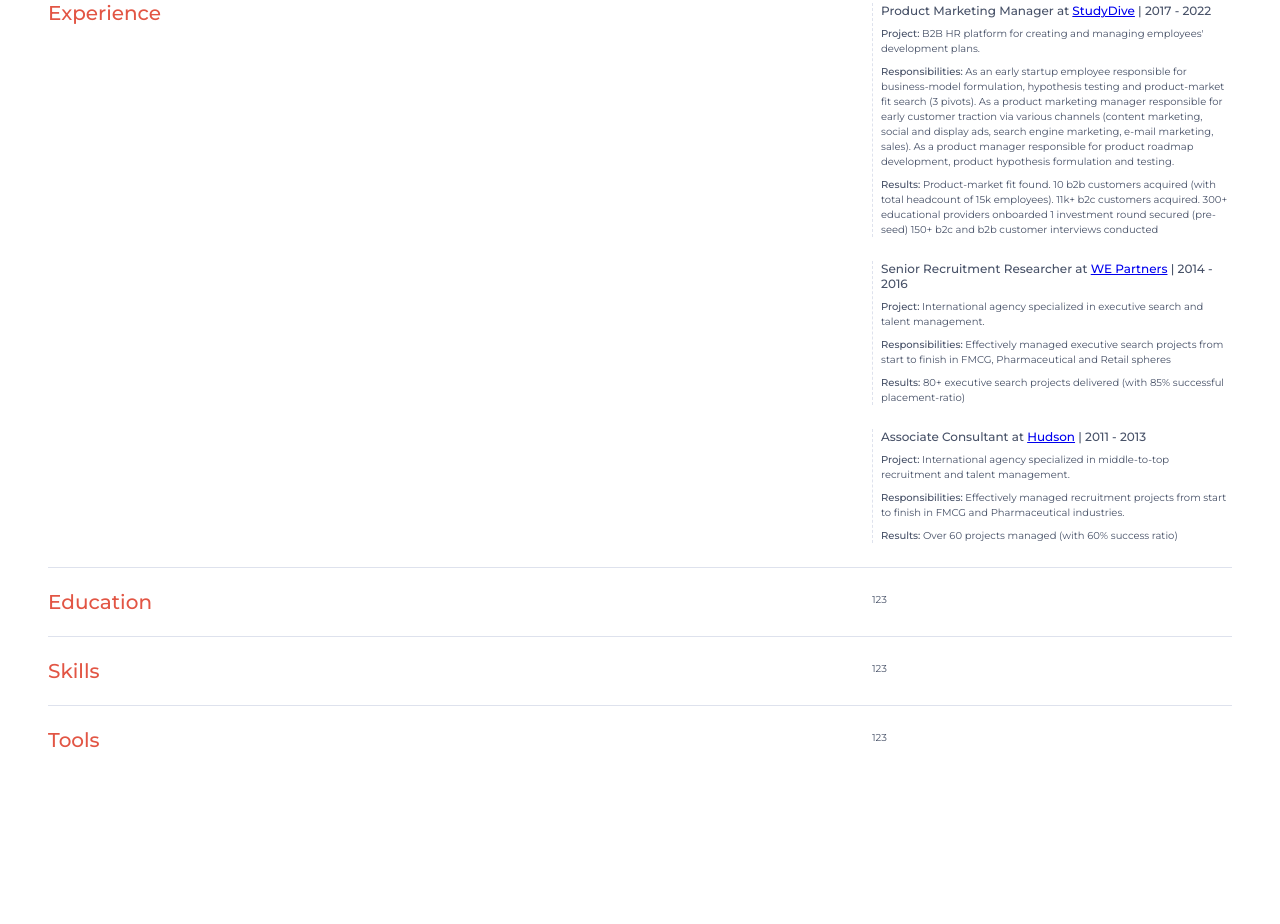
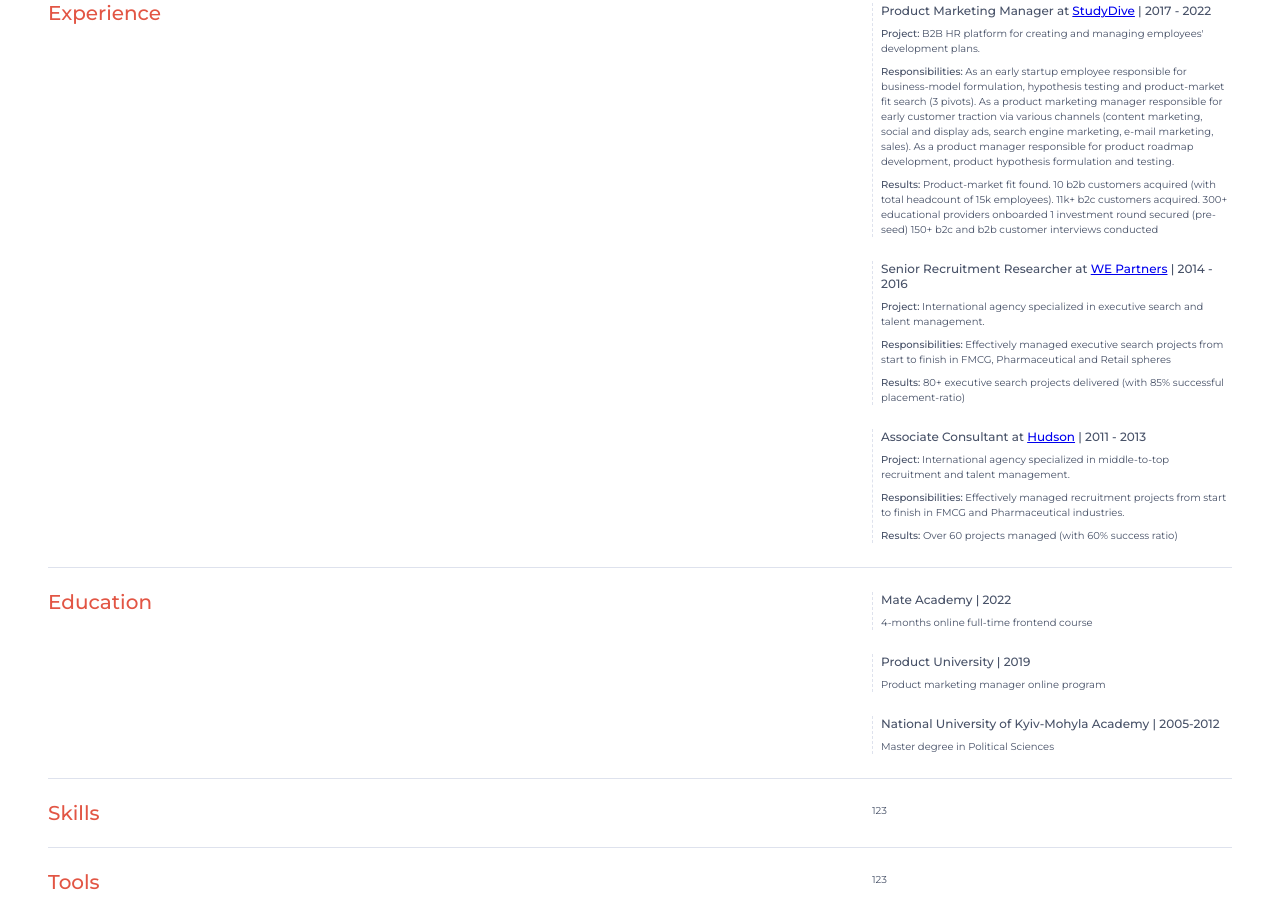
Before and after one commit to max-kravchenko/my-project, a plain HTML site: page index.html in a window 1280 px wide. Shown: the part 263-1187 px from the top of the page. Before the commit the page ends 1045 px from the top, so only its background shows below. Drawn offline with Linux system fonts and the light colour scheme.

Commit message:
Add CV education section

```diff
--- a/index.html
+++ b/index.html
@@ -48,7 +48,7 @@
     </article>
 
     <article class="job">
-      <h3 class="job__title">Associate Consultant at <a class="job_name" href="https://www.facebook.com/wepartnersua" target="_blank">Hudson</a> | 2011 - 2013</h3>
+      <h3 class="job__title">Associate Consultant at <a class="job_name" href="https://au.hudson.com/" target="_blank">Hudson</a> | 2011 - 2013</h3>
       <p class="job__description"> <strong>Project:</strong> International agency specialized in middle-to-top recruitment and talent management.
       </p>
       <p class="job__description"> <strong>Responsibilities:</strong> Effectively managed recruitment projects from start to finish in FMCG and Pharmaceutical industries.
@@ -61,7 +61,22 @@
 
 <section class="info">
   <h2 class="info__title">Education</h2>
-  <div class="info__content">123</div>
+  <div class="info__content">
+    <article class="study">
+      <h3 class="study__title">Mate Academy | 2022</h3>
+      <p class="study__description">4-months online full-time frontend course</p>
+    </article>
+
+    <article class="study">
+      <h3 class="study__title">Product University | 2019</h3>
+      <p class="study__description">Product marketing manager online program</p>
+    </article>
+
+    <article class="study">
+      <h3 class="study__title">National University of Kyiv-Mohyla Academy | 2005-2012</h3>
+      <p class="study__description">Master degree in Political Sciences</p>
+    </article>
+  </div>
 </section>
 
 <section class="info">
--- a/style.css
+++ b/style.css
@@ -86,6 +86,7 @@ strong {
 }
 /* #endregion */
 
+/* #region job */
 .job {
   margin: 0px;
   margin-top: 24px;
@@ -108,3 +109,29 @@ strong {
   margin: 0;
   margin-top: 8px;
 }
+/* #endregion */
+
+/* #region study */
+.study {
+  margin: 0px;
+  margin-top: 24px;
+  border-left: 1px dashed #DEE2ED;
+  padding-left: 8px;
+}
+
+.study:first-child {
+  margin-top: 0px;
+}
+
+.study__title {
+  margin: 0px;
+  font-weight: 500;
+  font-size: 12px;
+  line-height: 15px;
+}
+
+.study__description {
+  margin: 0;
+  margin-top: 8px;
+}
+/* #endregion */
```
